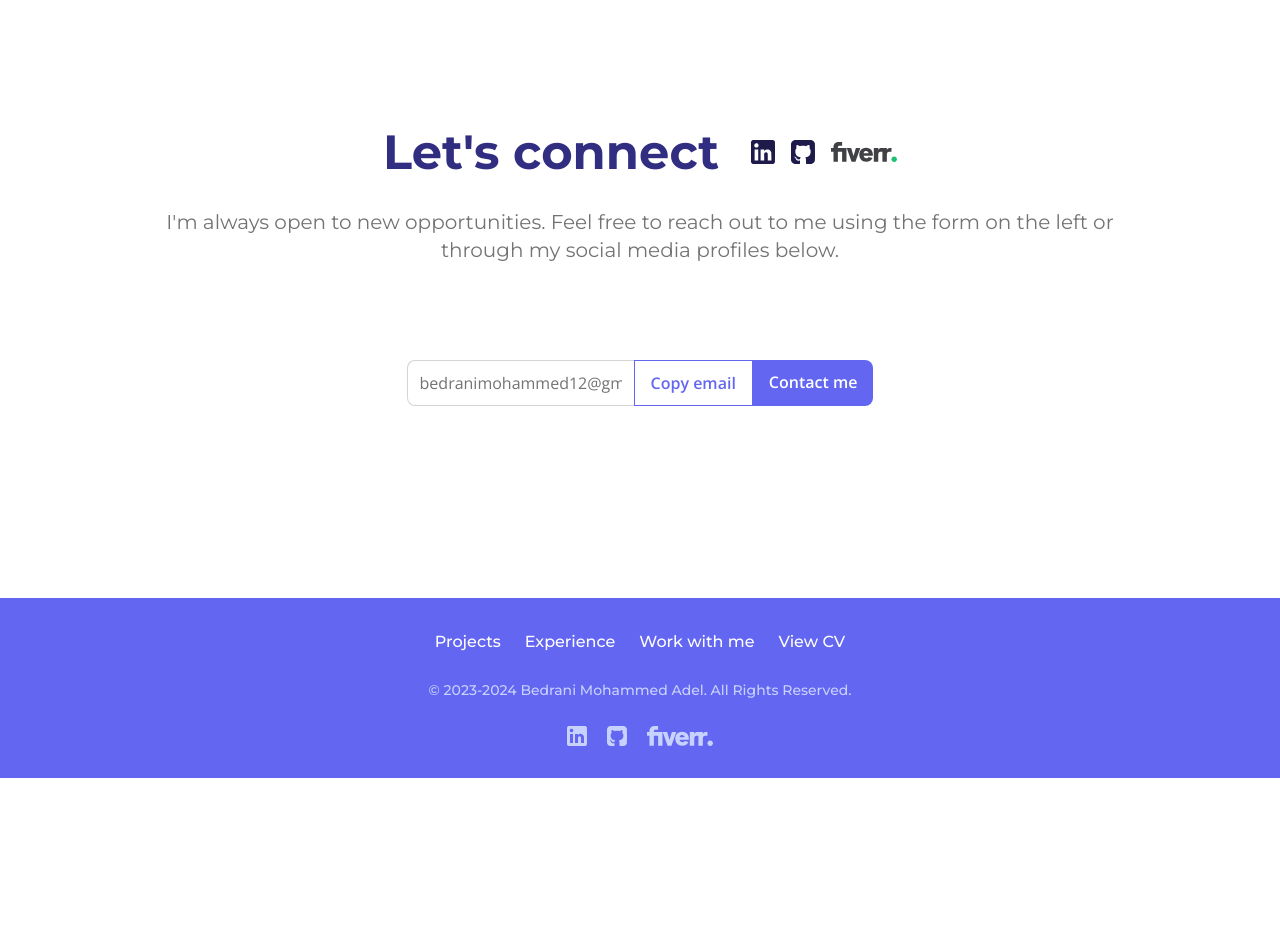
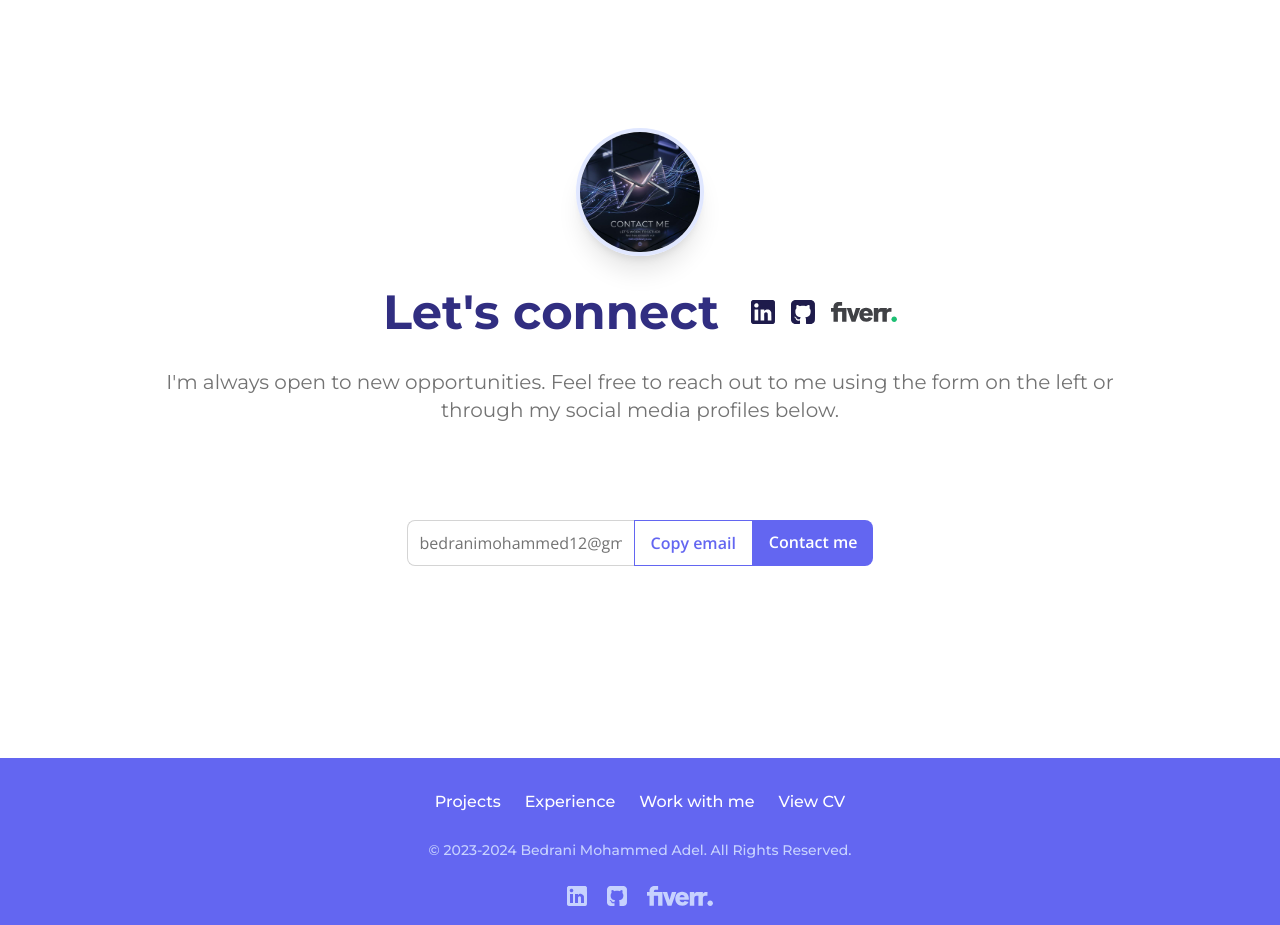
Before and after one commit to youcefbedrani/MyHands, a Next.js app: page / in a window 1280 px wide. Shown: the part 8700-9625 px from the top of the page. Before the commit the page ends 9478 px from the top, so only its background shows below. Built offline with nearby package versions, Linux system fonts and the light colour scheme.

Commit message:
feat: complete visual overhaul with final premium illustrations and component refactoring

```diff
--- a/src/components/contact/ContactSection.tsx
+++ b/src/components/contact/ContactSection.tsx
@@ -12,6 +12,11 @@ export default function ContactSection() {
 		>
 			<div className="z-10 flex w-full max-w-[1000px] flex-col items-center gap-24 max-xl:px-4">
 				<div className="flex flex-col justify-center gap-8 md:items-center">
+					<img
+						src="/assets/images/contact_premium.png"
+						alt="Let's Connect"
+						className="w-24 h-24 md:w-32 md:h-32 rounded-full border-4 border-indigo-100 shadow-xl object-cover hover:scale-110 transition-transform duration-500"
+					/>
 					<div className="flex items-center gap-8">
 						<h1 className="font-montserrat text-5xl font-bold text-indigo-900">
 							Let&apos;s connect
```
Also changed, not shown: public/assets/images/contact_premium.png (added).
